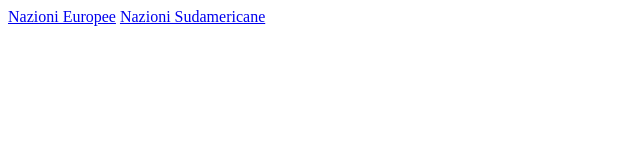
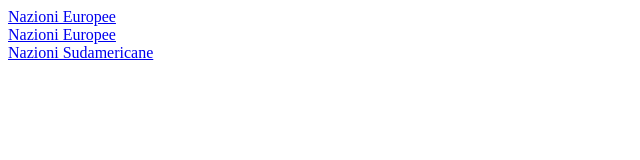
Before and after one commit to LeBandiere/lebandiere.github.io, a plain HTML site: page index.html in a window 1280 px wide. Shown: the whole page, without its empty margins (0-640 px from the left). Drawn offline with Linux system fonts and the light colour scheme.

Commit message:
Update index.html

```diff
--- a/index.html
+++ b/index.html
@@ -5,7 +5,8 @@
 	<title>Menu'</title>
 </head>
 <body>
-	<a href="Nazioni Europee (Published)\index.html">Nazioni Europee</a>
-	<a href="Sud America (Published)\index.html">Nazioni Sudamericane</a>
+	<a href="Nazioni Europee (Published)\index.html">Nazioni Europee</a> <br>
+	<a href="Nord America (Published)\index.html">Nazioni Europee</a> <br>
+	<a href="Sud America (Published)\index.html">Nazioni Sudamericane</a> <br>
 </body>
 </html>
```
